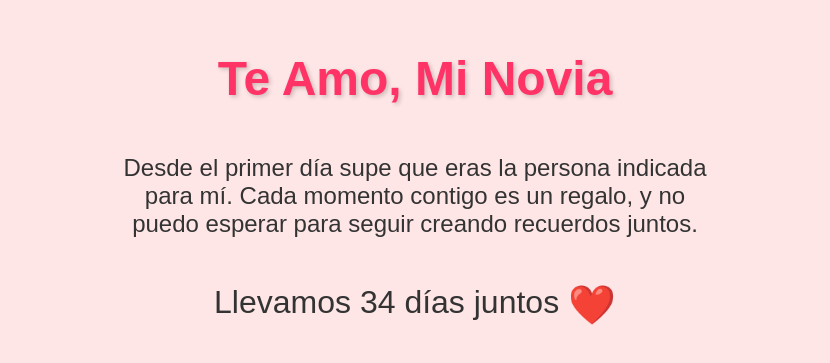
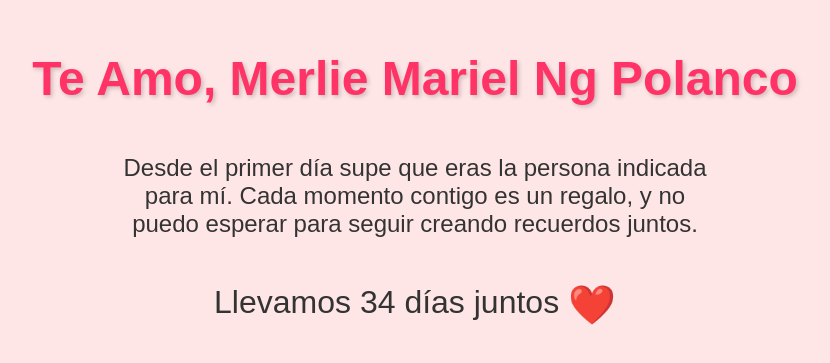
Before and after one commit to JosephGutierrez242/Baby.github.io, a plain HTML site: page index.html in a window 1280 px wide. Shown: the part 237-600 px from the top of the page, without its empty margins (225-1055 px from the left). Drawn offline with Linux system fonts and the light colour scheme.

Commit message:
Update index.html

```diff
--- a/index.html
+++ b/index.html
@@ -48,7 +48,7 @@
   </style>
 </head>
 <body>
-  <h1>Te Amo, Mi Novia</h1>
+  <h1>Te Amo, Merlie Mariel Ng Polanco</h1>
   <p>
     Desde el primer día supe que eras la persona indicada para mí. Cada momento contigo es un regalo, y no puedo esperar para seguir creando recuerdos juntos.
   </p>
```
